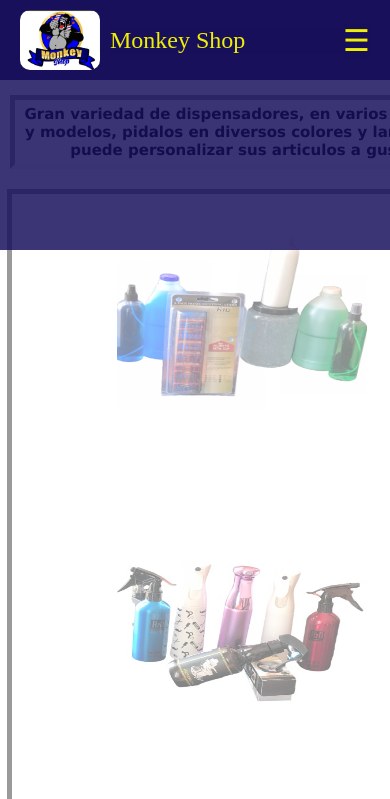
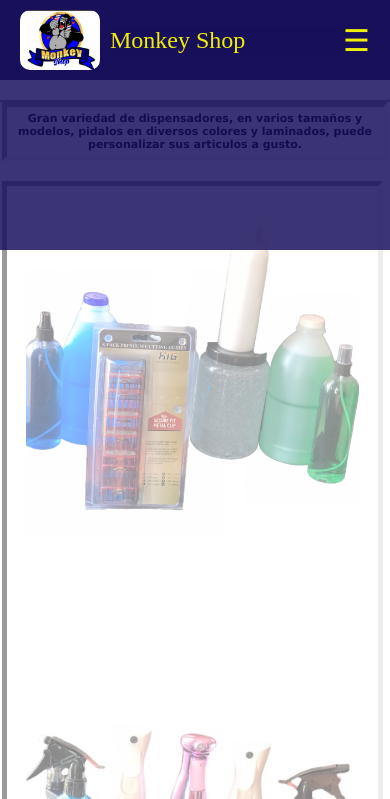
Before and after one commit to rimed4589/MonkeyShop, a PHP site: page / in a window 390 px wide; the page is wider, and only the part inside the window is pictured. Shown: the top 799 px of that part. Run offline with PHP 8.4, Linux system fonts and the light colour scheme.

Commit message:
se corrigieron errores de desbordamiento

```diff
--- a/css/estilos.css
+++ b/css/estilos.css
@@ -92,9 +92,7 @@ header{
     padding: 50px;
     justify-content: center;
     align-items: center;
-
     margin-bottom: 50px;
-
 
 }
 .container-section__p{
@@ -128,18 +126,16 @@ footer{
 .iframe_footer{
     width: 100vw;
     height: 50px;
-
-
-
 }
 
 @media (max-width: 768px) {
     body{
         display: flex;
         flex-direction: column;
-        overflow-x: hidden;
         align-content: center;
         justify-content: center;
+        overflow-x: hidden;
+        font-size: 12px;
 
     }
 
@@ -150,61 +146,72 @@ footer{
            transition: 2s ease-in-out;
 
         }
-
-   }
+    }
 
     .container {
         display: flex;
         flex-direction: column;
-        flex-wrap: wrap;
-        width: 480px;
-        border: solid;
-        margin: 5px;
-        box-sizing: border-box;
-        border-style: none;
+        overflow-x: hidden;
+        margin-bottom: 0;
 
     }
-    .portada img{
-        height: 250px;
-        width: 250px;
-    }
-    .portada__img1:hover .portada__img2:hover .portada__img3:hover {
-        width: 300px;
-        height: 300px;
-    }
     .container-section__principal{
-
-        margin-top: 90px;
-        max-width: 470px;
-        font-weight: 900;
-        font-size: 15px;
+        margin-top: 0px;
+        max-width: 99vw;
+        font-weight: 700;
+        font-size: 11px;
         padding: 5px;
         border: inset 5px;
         background-color:whitesmoke;
     }
-
     .portada {
-        height: 1000px;
+        height: auto;
         margin: 2px;
-        box-sizing: border-box;
         position: relative;
-        max-width: 470px;
+        width: 100%;
+        max-width: 95vw;
         flex-direction: column;
         align-items: center;
         margin-top: -30px;
+        box-sizing: content-box;
+        overflow: hidden;
+
+    }
+    .portada img{
+       width: 90%;
+       height: auto;
+       display: block;
+       margin: 0 auto;
+    }
+
+    .portada__img1:hover {
+        width: 90vw;
+        height: 250px;
+
+    }
+    .portada__img2:hover {
+        width: 90vw;
+        height: 250px;
+
+    }
+    .portada__img3:hover {
+        width: 90vw;
+        height: 250px;
+
     }
 
     .container-section{
-        margin-top: 5px;
-        width: 470px;
+        margin-top: 0px;
+        max-width: 100vw;
         border: inset 5px;
+
     }
 
     .container-section__p{
-        width: 400px;
-        border: inset 5px;
-        padding: 10px;
-
+        font-size: 10px;
+        text-align: center;
+        width: 90vw;
+        margin-bottom: 0;
     }
 
     footer{
--- a/css/estilos_nosotros.css
+++ b/css/estilos_nosotros.css
@@ -60,6 +60,9 @@ footer{
 .iframe_footer{
     width: 100vw;
     height: 50px;
+    position: fixed;
+    bottom: 0;
+
 }
 
 
--- a/index.html
+++ b/index.html
@@ -11,9 +11,6 @@
     <iframe class="iframe_nav" src="pages/nav.html" frameborder="0"></iframe>
 </header>
 <body>
-    <!-- <header>
-        <iframe class="iframe_nav" src="/pages/nav.html" frameborder="0"></iframe>
-    </header> -->
     <div class="container">
         <p class="container-section__principal">
             Gran variedad de dispensadores, en varios tamaños y modelos,
```
